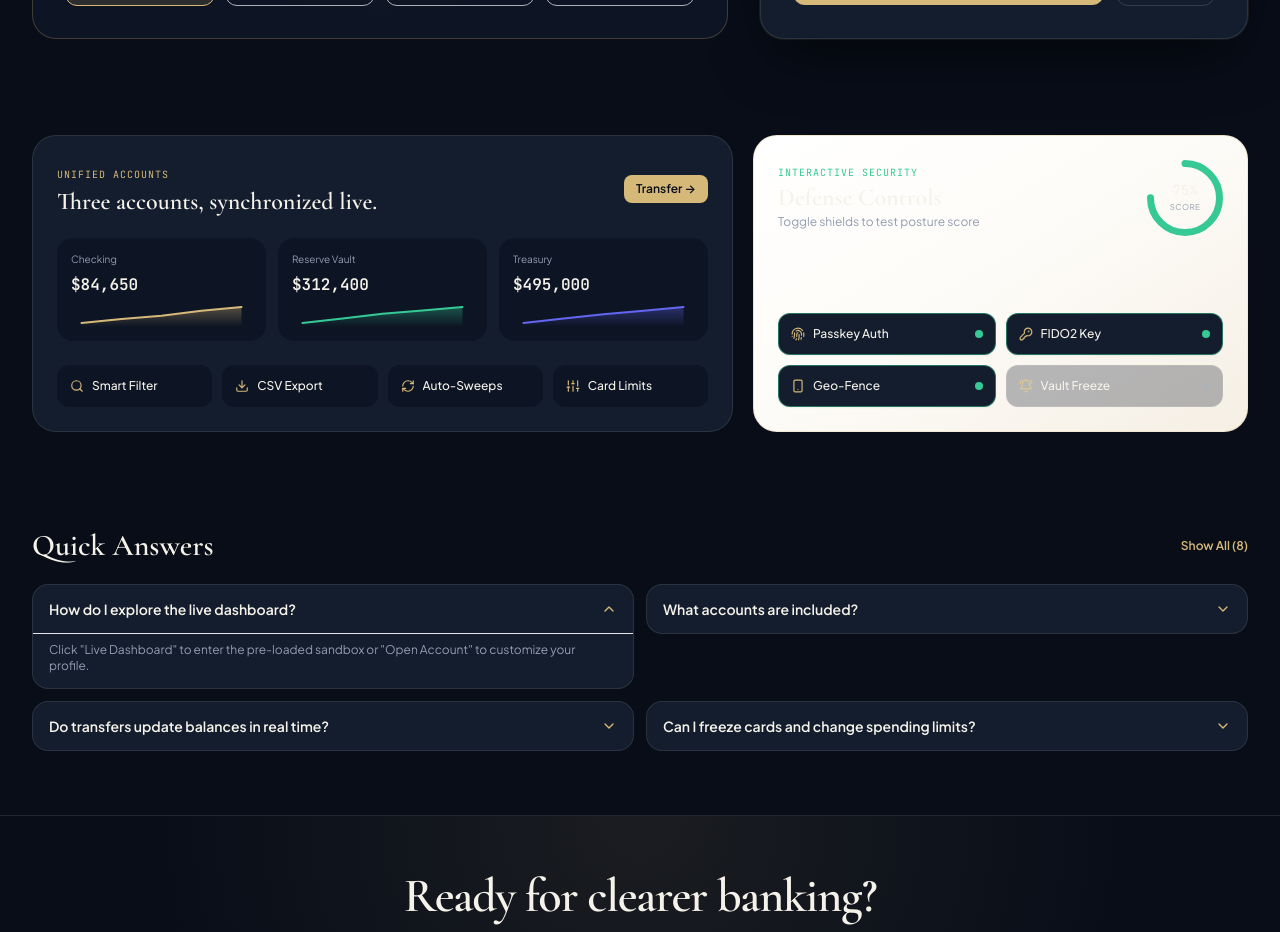
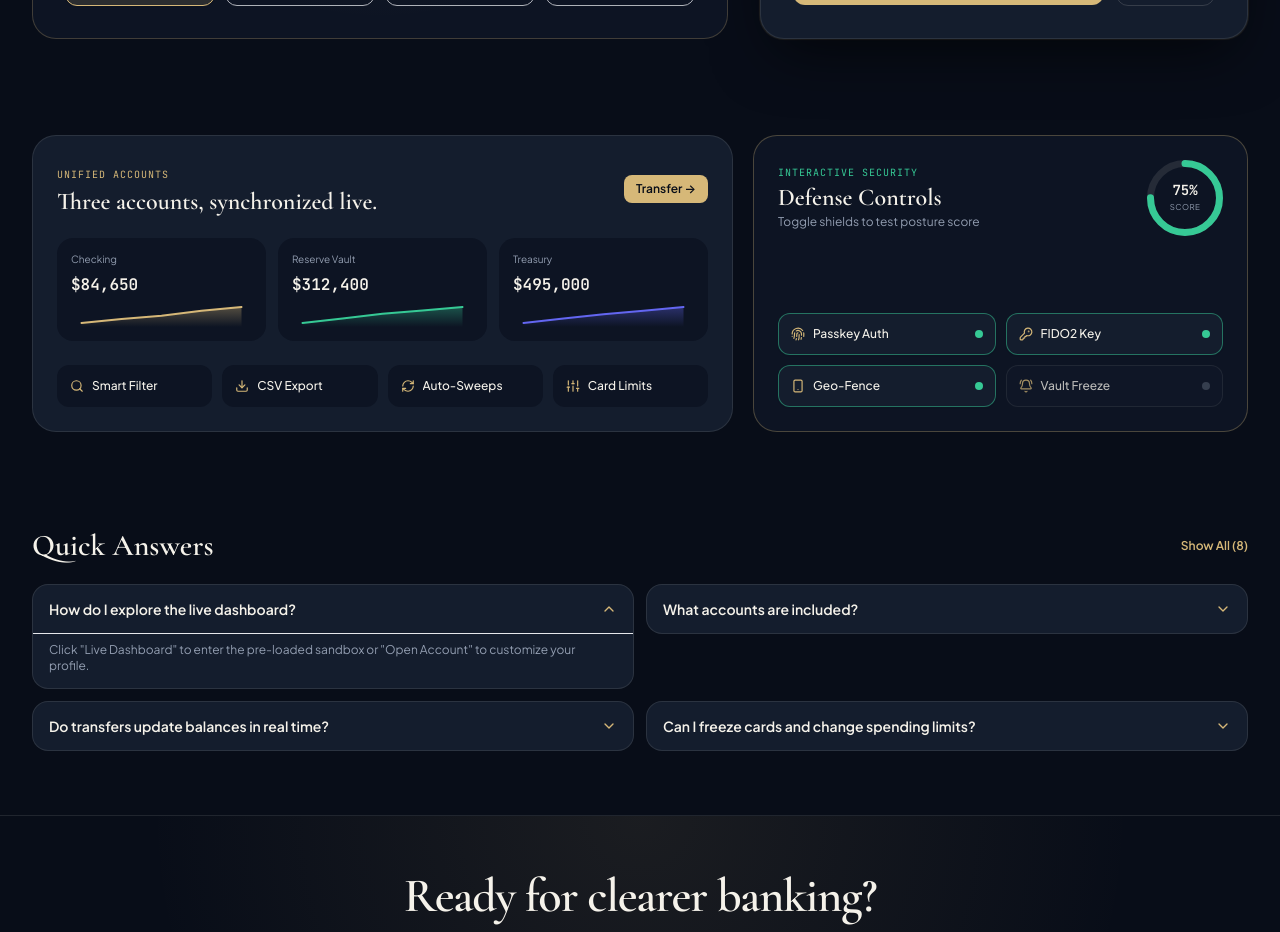
Before and after one commit to aditya-misra346/aurelion, a React (Vite) app: page / in a window 1280 px wide. Shown: the part 2740-3672 px from the top of the page. Built offline with nearby package versions, Linux system fonts and the light colour scheme.

Commit message:
chore(auto-sync): update 1 file(s) [skip ci]

```diff
--- a/src/pages/public/HomePage.tsx
+++ b/src/pages/public/HomePage.tsx
@@ -509,7 +509,7 @@ export const HomePage: React.FC = () => {
           </div>
 
           {/* Right 5 Cols: Interactive Security Posture Card */}
-          <div className="lg:col-span-5 rounded-3xl bg-gradient-to-br from-[#FFFFFF] via-[#FDFBF7] to-[#F5EFE4] dark:bg-[#0D1423] text-[#0A0F1A] dark:text-[#F5F2EA] border border-[#D6B878]/35 dark:border-[#D6B878]/30 shadow-luxury-light dark:shadow-none p-6 flex flex-col justify-between space-y-5">
+          <div className="lg:col-span-5 rounded-3xl bg-pearl-card dark:bg-none dark:bg-[#0D1423] text-[#0A0F1A] dark:text-[#F5F2EA] border border-[#D6B878]/35 dark:border-[#D6B878]/30 shadow-luxury-light dark:shadow-none p-6 flex flex-col justify-between space-y-5">
             <div className="flex items-center justify-between gap-4">
               <div>
                 <span className="text-[10px] font-mono uppercase tracking-widest text-[#36C995] block">
```
